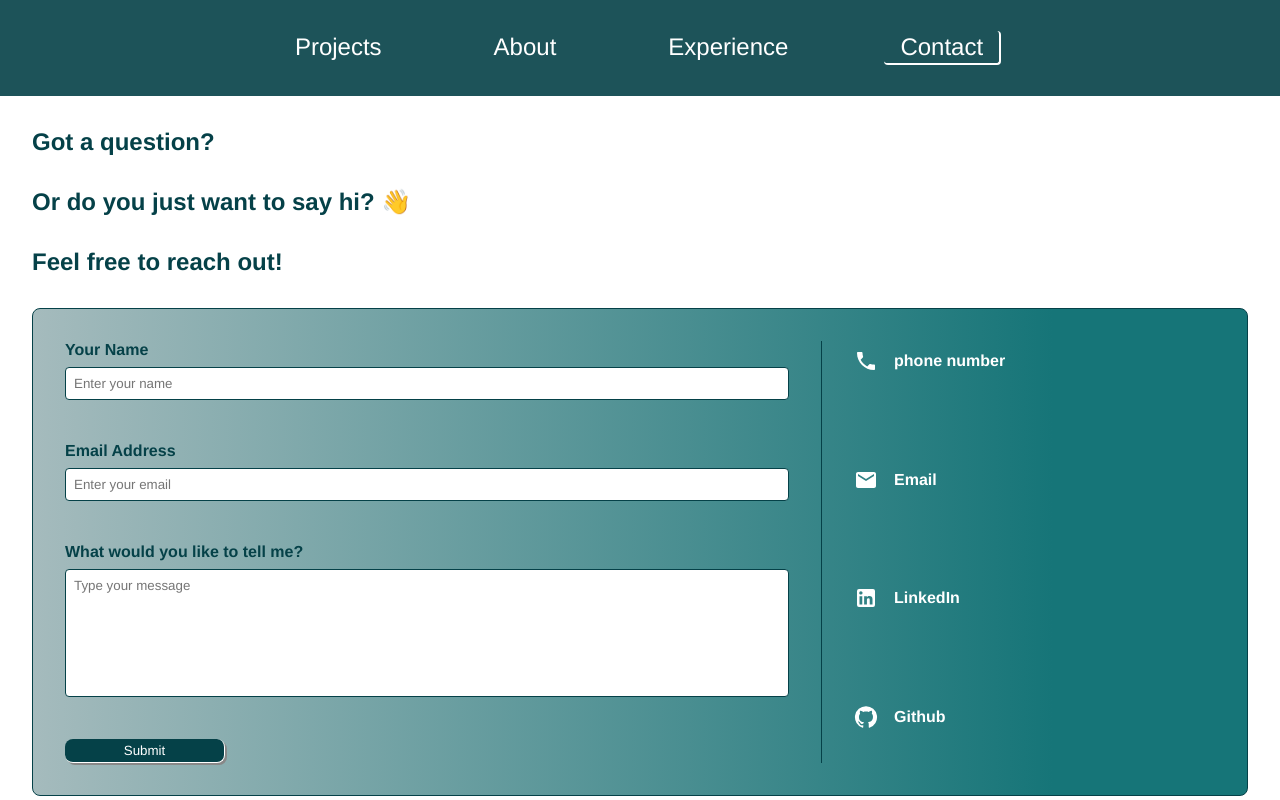
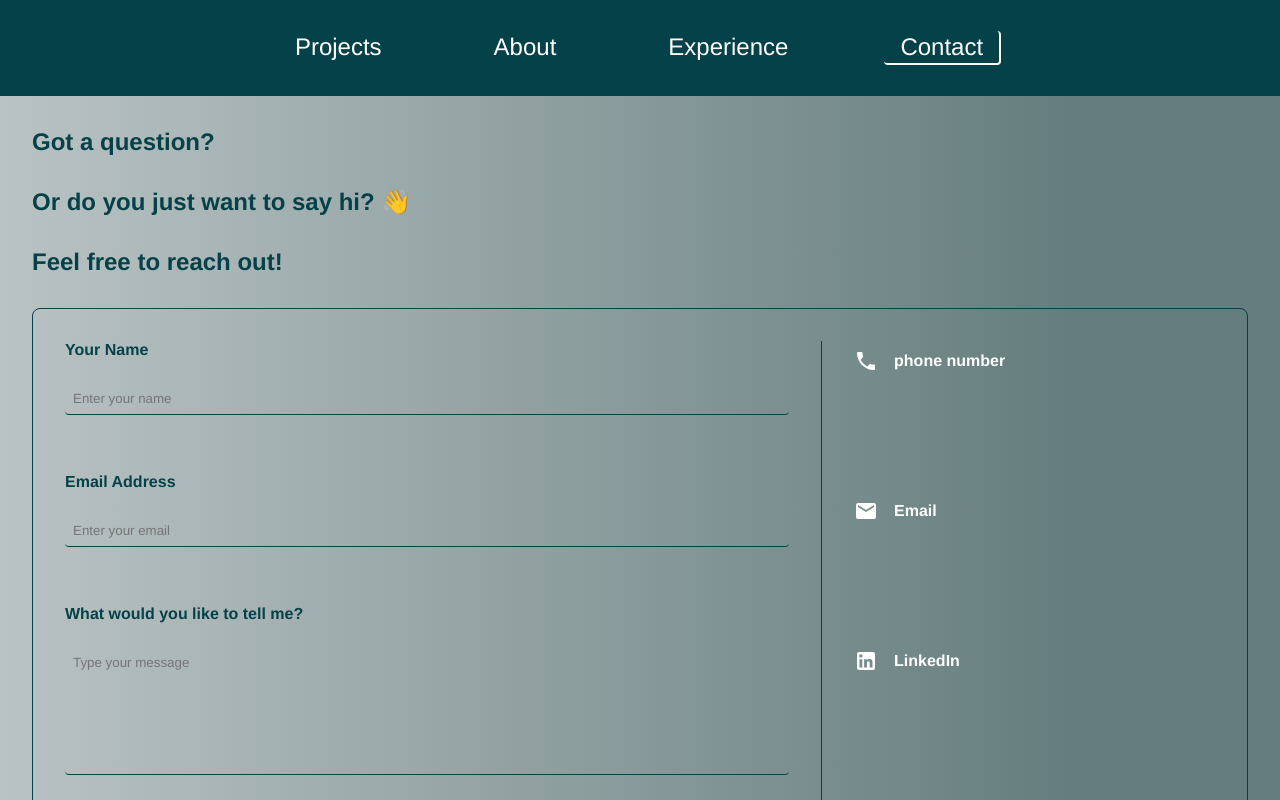
Before and after one commit to kabdulka/Portfolio, a React (Vite) app: page /contact in a window 1280 px wide. Shown: the top 800 px of the page. Built offline with nearby package versions, Linux system fonts and the light colour scheme.

Commit message:
add style page

```diff
--- a/src/components/Modal/Modal.scss
+++ b/src/components/Modal/Modal.scss
@@ -4,13 +4,15 @@
 
 
 .modal {
-
-    width: 80vw;
-    height: 60vh;
+    display: flex;
+    flex-direction: column;
+    gap: 2rem;
+    width: 90vw;
+    height: 70vh;
     background-color: rgb(194, 216, 236);
     // border: red solid 1px;
     z-index: 20;
-    position: fixed;
+    position: absolute;
     top: 200px;
     box-shadow: 0 5px 20px 0 rgba(0, 0, 0, 0.04);
     padding: 2rem;
@@ -26,6 +28,48 @@
     // position: absolute;
 
 
-    transition: ease all 3s;
+    transition: ease all 0.2s;
+
+
+
+
+
+
+
+
+
+
+
+
+
+
+
+
+
+
+
+    &__close {
+        position: relative;
+        width: 100%;
+        display: flex;
+        justify-content: center;
+        // margin-top: 2rem;
+
+
+    }
+
+    &__close-btn {
+        padding: 0.25rem 1rem 0.25rem 1rem;
+        width: 10rem;
+        border: none;
+        // background-color: rgb(59, 99, 134);
+        cursor: pointer;
+
+        @include tablet {
+            // width: 15rem;
+            padding: 0.75rem 2.5rem 0.75rem 2.5rem;
+            border-radius: 0.5rem;
+        }
+    }
 
 }
--- a/src/components/Modal/Modal.tsx
+++ b/src/components/Modal/Modal.tsx
@@ -1,6 +1,7 @@
 
 import "./Modal.scss"
 import { Typewriter } from 'react-simple-typewriter'
+// import profilePicture from "../../assets/images/profileImage.jpg"
 
 interface ModalProps {
     handleModalChange: () => void
@@ -14,20 +15,37 @@ const Modal = ({handleModalChange}: ModalProps) => {
         <>
             <section className={`modal`}>
                 <h2 className="modal__header">
-                    modal open
+                    About me
                 </h2>
                 <div
                     className="main__about"
-                style={{ color: 'rgb(227, 134, 134)', fontWeight: 'bold', fontSize: '1.5rem' }}>
-          {/* Style will be inherited from the parent element */}
+                    style={{ color: 'rgb(227, 134, 134)', fontWeight: 'bold', fontSize: '1rem' }}>
 
                     <Typewriter
 
                         words={['Full Stack Developer / Software Developer with a passion for learning and creating']}
-                    loop={2}
+                        loop={1}
                         cursor
                         cursorStyle='>'
-                    typeSpeed={70}
+                        typeSpeed={30}
+                        deleteSpeed={50}
+                        delaySpeed={1000}
+
+                        // onLoopDone={handleDone}
+                        // onType={handleType}
+                    />
+                </div>
+                <div
+                    className="main__about"
+                    style={{ color: 'rgb(227, 134, 134)', fontWeight: 'bold', fontSize: '1rem' }}>
+
+                    <Typewriter
+
+                        words={['Full Stack Developer / Software Developer with a passion for learning and creating']}
+                        loop={1}
+                        cursor
+                        cursorStyle='>'
+                        typeSpeed={30}
                         deleteSpeed={50}
                         delaySpeed={1000}
 
--- a/src/components/Navbar/Navbar.scss
+++ b/src/components/Navbar/Navbar.scss
@@ -13,11 +13,14 @@
     transition: ease 0.25s all;
     // add here
     position: fixed;
-    opacity: 0.9;
+    // opacity: 0.5;
+
+    // background: transparent;
+    -webkit-backdrop-filter: blur(8px);
+    backdrop-filter: blur(10px);
+    // filter: blur(6px);
     width: 100%;
-    // background: transparent;
     z-index: 10;
-    // border-bottom: rgb(142, 148, 142) solid 2px;
 
     &--mobile {
         display: flex;
--- a/src/pages/Contact/Contact.scss
+++ b/src/pages/Contact/Contact.scss
@@ -2,6 +2,8 @@
 @use "../../styles/variables" as *;
 
 .contact {
+    // background: linear-gradient(90deg, rgb(165, 187, 189) 0%, rgba(22,117,120,1) 84%);
+    background: linear-gradient(90deg, rgb(186, 195, 196) 0%, rgb(101, 125, 126) 84%);
 
     padding: 6rem 1rem 1rem 1rem;
     width: 100%;
@@ -36,7 +38,7 @@
     &__divider {
         // border: red solid 1px;
         padding: 2rem 0rem;
-        background: linear-gradient(90deg, rgb(165, 187, 189) 0%, rgba(22,117,120,1) 84%);
+        // background: linear-gradient(90deg, rgb(165, 187, 189) 0%, rgba(22,117,120,1) 84%);
 
         color: $primary-background;
         display: flex;
@@ -166,7 +168,7 @@
 
         display: flex;
         flex-direction: column;
-        gap: 0.5rem;
+        gap: 1.5rem;
         // border-right: blue 1px solid;
         // width: 50%
 
@@ -216,6 +218,7 @@
 
     &__contact-name {
         border: $primary-background solid 1px;
+        // border: none;
         border-radius: 0.25rem;
         padding: 0.5rem;
 
--- a/src/pages/Home/Home.scss
+++ b/src/pages/Home/Home.scss
@@ -16,7 +16,7 @@
     width: 100%;
 
     // background: linear-gradient(rgba(10, 10, 10, 0), rgba(6, 6, 6, 0)), url("/src/assets/images/background2.jpg") center/cover;
-    background: linear-gradient(rgba(10, 10, 10, 0.5), rgba(6, 6, 6, 0.5)), url("/src/assets/images/background2.jpg") center/cover;
+    background: linear-gradient(rgba(10, 10, 10, 0.45), rgba(6, 6, 6, 0.45)), url("/src/assets/images/background2.jpg") center/cover;
 
     // background-position:initial;
     aspect-ratio: 16/9;
@@ -28,14 +28,12 @@
     padding: 3rem 2rem 3rem 2rem;
 
     &__modal--open {
-        background: linear-gradient(rgba(10, 10, 10, 0.5), rgba(6, 6, 6, 0.5)), url("/src/assets/images/background2.jpg") center/cover;
-        background: linear-gradient(rgba(10, 10, 10, 0), rgba(6, 6, 6, 0)), url("/src/assets/images/background2.jpg") center/cover;
+        // background: linear-gradient(rgba(10, 10, 10, 0.5), rgba(6, 6, 6, 0.5)), url("/src/assets/images/background2.jpg") center/cover;
+        background: linear-gradient(rgba(10, 10, 10, .75), rgba(6, 6, 6, .75)), url("/src/assets/images/background2.jpg") center/cover;
 
         // background: linear-gradient(rgba(206, 197, 197, 0.35), rgba(223, 212, 220, 0.35)), url("/src/assets/images/background2.jpg") center/cover;
 
     }
-
-
 
     @include tablet {
         // background: linear-gradient(rgba(128, 121, 121, 0.25), rgba(189, 169, 182, 0.25)), url("/src/assets/images/background4.jpg") center/cover;
@@ -91,20 +89,28 @@
         animation: blinking 1.5s linear infinite;
         @include text-bliking;
         font-size: 0.75rem;
+        cursor: pointer;
 
         @media screen and (min-width: 350px) {
             // margin-top: 3rem;
             font-size: 1.25rem;
+
+        }
+
+        @include tablet {
+            font-size: 1.5rem;
         }
 
         align-self: flex-end;
-        color: #a55f5f;
+        // color: #a55f5f;
+        color: $primary-background;
 
         &:hover {
-            color: rgb(138, 123, 123);
+            // color: $primary-text
+            color: white;
         }
 
-        cursor: pointer;
+
     }
 
     &__intro {
@@ -117,7 +123,8 @@
     &__intro-title {
         color: $intro-title;
         font-size: 3.4rem;
-        color: rgb(255 0 69);
+        // color: rgb(255 0 69);
+        color: white;
         animation: blinking 2s linear infinite;
 
         @include text-bliking;
--- a/src/pages/Projects/Projects.scss
+++ b/src/pages/Projects/Projects.scss
@@ -4,6 +4,8 @@
 
 
 .projects {
+    // background: linear-gradient(90deg, rgb(186, 195, 196) 0%, rgb(75, 99, 100) 84%);
+
     perspective: 1000px;
     perspective-origin: center center;
     // height: 100vh;
--- a/src/styles/_mixins.scss
+++ b/src/styles/_mixins.scss
@@ -39,15 +39,27 @@
 
 @mixin input-fields {
 
+    background: transparent;
+
+
+    border: none;
+    border-bottom: 1px solid  $primary-background;
+    transition: all 0.2s;
     &:hover {
-      outline: $primary-background solid 1px;
+      // outline: $primary-background solid 1px;
       background-color: rgb(248, 243, 237);
+      // border-bottom: 1px solid  rgb(248, 243, 237);
+      // border: none;
+
   }
 
   &:focus {
+    // transition: all 0.2s;
       // border: none;
-      outline: $primary-background solid 1px;
-      background-color: rgb(248, 243, 237);;
+      // outline: rgb(248, 243, 237) solid 2px;
+      background-color: rgb(248, 243, 237);
+      // border-bottom: 1px solid  rgb(248, 243, 237);
+      outline: none;
   }
 
 }
@@ -56,7 +68,7 @@
 
   @-webkit-keyframes blinking {
     0% { opacity: 1.0; }
-    50% { opacity: 0.5; }
+    50% { opacity: 0.2; }
     100% { opacity: 1.0; }
   }
 
```
Lines whose indentation alone changed are shown as unchanged.
